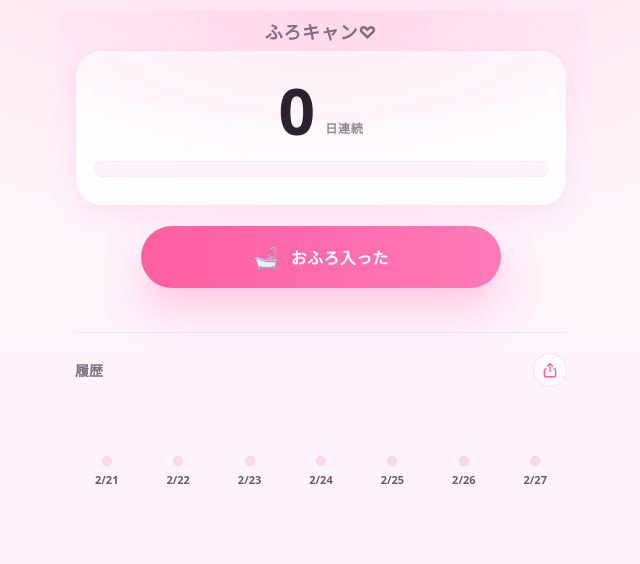
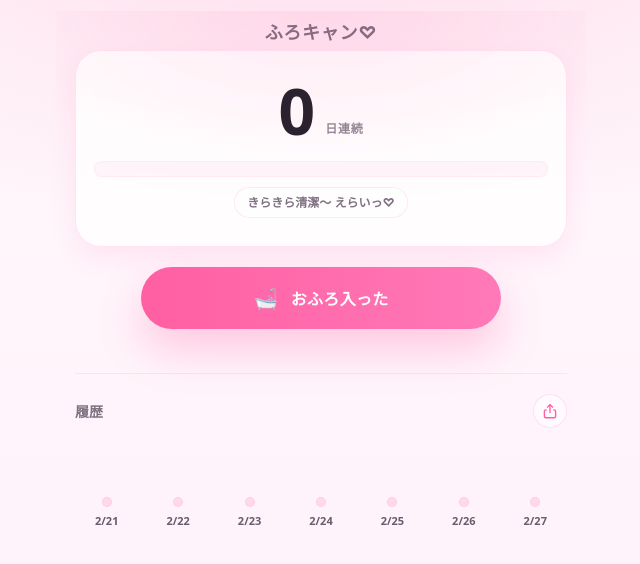
Before and after one commit to skurosawa/chinkasu-pwa, a React (Vite) app: page / in a window 1280 px wide. Shown: the top 564 px of the page, without its empty margins (319-959 px from the left). Built offline with nearby package versions, Linux system fonts and the light colour scheme.

Commit message:
feat(v0.7): 72h danger gauge with 6 levels and cute prompt badge; hero shows streak

```diff
--- a/src/App.css
+++ b/src/App.css
@@ -3,7 +3,6 @@
   --bg1: #fff1fa;
 
   --card: rgba(255, 255, 255, 0.78);
-  --panel2: rgba(255, 255, 255, 0.46);
 
   --line: rgba(255, 105, 180, 0.16);
 
@@ -41,6 +40,7 @@ body {
   -webkit-text-size-adjust: 100%;
   font-family: system-ui, -apple-system, "Hiragino Sans", "Noto Sans JP",
     "Helvetica Neue", Arial, sans-serif;
+
   -webkit-tap-highlight-color: transparent;
 }
 
@@ -80,23 +80,6 @@ body {
 
 .app.dangerMode::before {
   opacity: 1;
-}
-
-/* ✅ “押せるのは🛁だけ” + 共有のみ例外 */
-.top,
-.brand,
-.hero,
-.gaugeWrap,
-.historyPanel,
-.panelHeader,
-.panelTitle,
-.historyBars,
-.historyItem,
-.historyBar,
-.historyDot,
-.historyDay {
-  cursor: default;
-  user-select: none;
 }
 
 /* ---------- Layout ---------- */
@@ -194,11 +177,15 @@ body {
 
 .gaugeWrap {
   margin-top: 18px;
+  display: grid;
+  gap: 10px;
+  justify-items: center;
 }
 
 /* ---------- Gauge ---------- */
 
 .gauge {
+  width: 100%;
   height: 16px;
   border-radius: 999px;
   background: rgba(255, 105, 180, 0.09);
@@ -218,29 +205,65 @@ body {
   border-color: rgba(255, 105, 180, 0.08);
 }
 
-/* ===== 72h 危険度カラー段階 ===== */
+/* ===== 6段階：かわいい → 黒っぽい ===== */
 
-/* 0〜23h：かわいい */
+/* 0〜11h */
 .gauge.low .gaugeFill {
+  background: linear-gradient(90deg, #ffb2da, #ffe1f1);
+}
+
+/* 12〜23h */
+.gauge.lowmid .gaugeFill {
   background: linear-gradient(90deg, #ff7dbb, #ffb2da, #ffe1f1);
 }
 
-/* 24〜47h：濃くなる（不穏） */
+/* 24〜35h */
 .gauge.mid .gaugeFill {
-  background: linear-gradient(90deg, #ff4fa2, #d946ef, #a855f7);
+  background: linear-gradient(90deg, #ff4fa2, #d946ef);
 }
 
-/* 48〜71h：暗い紫（かなりヤバい） */
+/* 36〜47h */
 .gauge.high .gaugeFill {
-  background: linear-gradient(90deg, #7e22ce, #4c1d95, #2e1065);
+  background: linear-gradient(90deg, #a855f7, #7e22ce);
+}
+
+/* 48〜71h */
+.gauge.extreme .gaugeFill {
+  background: linear-gradient(90deg, #581c87, #2e1065);
   box-shadow: 0 0 12px rgba(46, 16, 101, 0.35);
 }
 
-/* 72h〜：ほぼ黒（終わり） */
-.gauge.extreme .gaugeFill {
+/* 72h〜 */
+.gauge.extreme2 .gaugeFill {
   background: linear-gradient(90deg, #1b0b2a, #0f0a1a, #05040a);
   box-shadow: 0 0 18px rgba(0, 0, 0, 0.55);
   filter: saturate(0.9) contrast(1.05);
+}
+
+/* ---------- Danger comment badge ---------- */
+
+.dangerBadge {
+  max-width: 100%;
+  padding: 8px 12px;
+  border-radius: 999px;
+  border: 1px solid rgba(255, 105, 180, 0.14);
+  background: rgba(255, 255, 255, 0.58);
+  font-weight: 900;
+  font-size: 12px;
+  line-height: 1.1;
+  color: rgba(107, 91, 110, 0.86);
+  user-select: none;
+  pointer-events: none;
+}
+
+/* ボタンに見えないように固定（色は変えない方針） */
+.dangerBadge--low,
+.dangerBadge--lowmid,
+.dangerBadge--mid,
+.dangerBadge--high,
+.dangerBadge--extreme,
+.dangerBadge--extreme2 {
+  color: rgba(107, 91, 110, 0.86);
 }
 
 /* ---------- CTA (唯一の強ボタン) ---------- */
--- a/src/App.tsx
+++ b/src/App.tsx
@@ -75,6 +75,7 @@ export default function App() {
     Number(safeGet('bestCleanStreak') ?? '0'),
   )
 
+  // ✅ 🛁ボタン押下エフェクト
   const [bathFx, setBathFx] = useState(false)
 
   // ✅ 神清潔段階（7 / 14 / 30）
@@ -137,16 +138,33 @@ export default function App() {
   // ✅ 危険度（0〜100） ※ MAX_POINT=72h
   const dangerPercent = Math.min(100, Math.round((point / MAX_POINT) * 100))
 
-  // ✅ 危険レベル（色段階）
-  const dangerLevel =
-    point >= 72 ? 'extreme' : point >= 48 ? 'high' : point >= 24 ? 'mid' : 'low'
+  // ✅ 6段階（12h刻みベース）※色用クラス
+  const dangerLevel = useMemo(() => {
+    if (point >= 72) return 'extreme2' // 72h〜
+    if (point >= 48) return 'extreme' // 48〜71h
+    if (point >= 36) return 'high' // 36〜47h
+    if (point >= 24) return 'mid' // 24〜35h
+    if (point >= 12) return 'lowmid' // 12〜23h
+    return 'low' // 0〜11h
+  }, [point])
 
-  // ✅ 画面の空気（危険域）
+  // ✅ ゲージ下コメント（6段階）
+  const dangerComment = useMemo(() => {
+    if (point >= 72) return '……今すぐおふろ。ね？（ほんき）'
+    if (point >= 48) return '放置姫しすぎ…？今すぐおふろ行こ？'
+    if (point >= 36) return 'ほんとに今日は入ろ？ね？'
+    if (point >= 24) return 'そろそろおふろしたくなってきたかも？'
+    if (point >= 12) return '今日もちゃんとキープできてるね〜♡'
+    return 'きらきら清潔〜 えらいっ♡'
+  }, [point])
+
+  // ✅ 画面の空気（危険域）：48h〜で空気を変える
   const isDanger = point >= 48
 
   const buildShareText = () => {
     const streakText = cleanStreak <= 1 ? '1日目' : `${cleanStreak}日連続`
     const sparkle = isGodClean ? ' ✨' : ''
+    // URLは入れない（要望）
     return `🛁 おふろ入った〜 🫧 ${streakText}${sparkle}
 #ふろキャン`
   }
@@ -242,8 +260,28 @@ export default function App() {
 
           {/* ✅ 危険度ゲージ：風呂に入ってない時間（最大72h） */}
           <div className="gaugeWrap">
-            <div className={`gauge ${dangerLevel} ${dangerPercent === 0 ? 'isZero' : ''}`}>
+            <div
+              className={[
+                'gauge',
+                dangerLevel,
+                dangerPercent === 0 ? 'isZero' : '',
+              ]
+                .filter(Boolean)
+                .join(' ')}
+              aria-hidden="true"
+            >
               <div className="gaugeFill" style={{ width: `${dangerPercent}%` }} />
+            </div>
+
+            {/* ✅ コメント付きバッジ（押せない・増えすぎない） */}
+            <div
+              className={[
+                'dangerBadge',
+                `dangerBadge--${dangerLevel}`,
+              ].join(' ')}
+              aria-hidden="true"
+            >
+              {dangerComment}
             </div>
           </div>
         </section>
```
